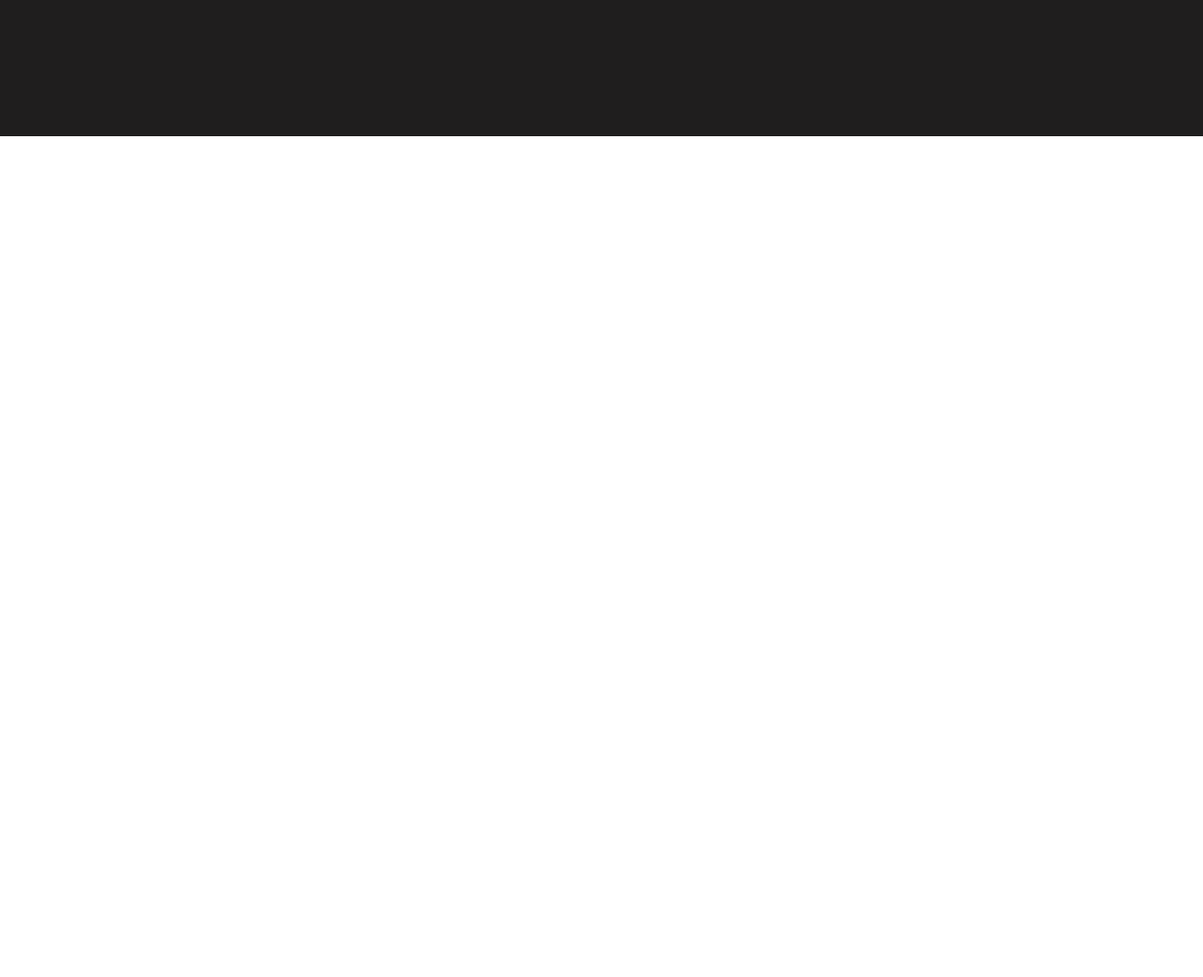
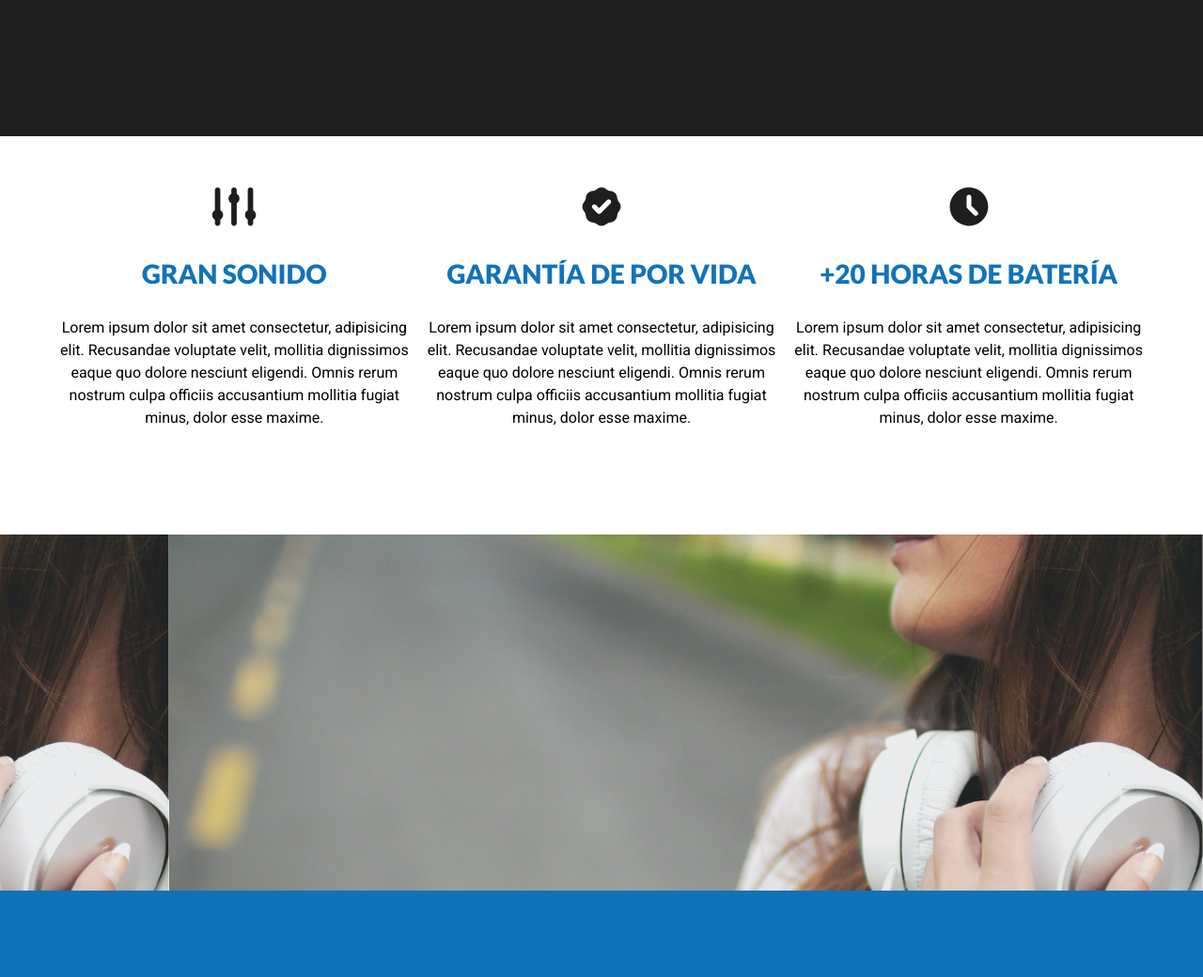
Before and after one commit to jgonzalezmorente/TechPRO, a plain HTML site: page index.html in a window 1280 px wide. Shown: the part 540-1580 px from the top of the page at 94% size. Before the commit the page ends 800 px from the top, so only its background shows below. Drawn offline with Linux system fonts and the light colour scheme.

Commit message:
Añadida sección Sobre Tech

```diff
--- a/css/styles.css
+++ b/css/styles.css
@@ -27,7 +27,7 @@ body {
     line-height: 1.5;
 }
 
-/* ========== GLOBALES ========== */
+/* -------------------- GLOBALES -------------------- */
 
 .contenedor {
     max-width: 120rem;
@@ -59,13 +59,13 @@ img {
     height: auto;
 }
 
-/* ========== UTILIDADES ========== */
+/* -------------------- UTILIDADES -------------------- */
 
 .text-center {
     text-align: center;
 }
 
-/* ========== DEGRADADOS ========== */
+/* -------------------- DEGRADADOS -------------------- */
 
 .degradado-verde {
     color: transparent;
@@ -74,7 +74,7 @@ img {
     background-clip: text;
 }
 
-/* ========== HEADER ========== */
+/* -------------------- HEADER -------------------- */
 
 .header {
     background-color: var( --negro );
@@ -129,3 +129,79 @@ img {
     font-size: 6rem;
     font-weight: 900;
 }
+
+/* -------------------- ICONOS -------------------- */
+
+.iconos {
+    padding: var( --separacion ) 0;
+}
+
+@media (min-width: 768px) {
+    .iconos {
+        display: flex;
+        gap: 2rem;
+    }
+}
+
+.icono {
+    text-align: center;
+    margin-bottom: calc( var( --separacion ) / 2);
+}
+
+.icono:last-of-type {
+    margin: 0;
+}
+
+@media (min-width: 768px) {
+    .icono {
+        margin: 0;
+    }
+}
+
+.icono img {
+    margin: 0 auto;
+    width: 5rem;
+}
+
+.icono h3 {
+    color: var( --primario );
+    text-transform: uppercase;
+    margin-top: calc( var( --separacion ) / 2 );
+}
+
+/* -------------------- SOBRE TECH -------------------- */
+
+.sobre-tech {
+    background-image: linear-gradient( to bottom, transparent 50%, var( --primario ) 50% 100% ), url(../img/imagen-mujer.jpg);
+    background-position: right;
+    background-repeat: repeat no-repeat;
+    background-size: 100%, 110rem;
+}
+
+.sobre-tech-grid {
+    display: grid;
+    grid-template-rows: repeat( 2, 40rem );
+    row-gap: var( --separacion );
+}
+
+.texto-sobre-tech {
+    grid-row: 2 / 3;
+    color: var( --blanco );
+    display: flex;
+    flex-direction: column;
+    justify-content: space-around;
+}
+
+.texto-sobre-tech h2 {
+    font-size: 4rem;
+    font-weight: 400;
+}
+
+.texto-sobre-tech span {
+    font-weight: 900;
+}
+
+.texto-sobre-tech p {
+    font-size: 2rem;
+    line-height: 2;
+}
--- a/index.html
+++ b/index.html
@@ -33,9 +33,48 @@
                 <p class="precio-producto">Desde <span>$299</span></p>
 
             </div>
-
         </div>
     </header>
 
+    <section class="contenedor">
+        <div class="iconos">
+            <div class="icono">
+                <img src="img/icono-sonido.svg" alt="imagen icono">
+                <h3>Gran sonido</h3>
+                <p>
+                   Lorem ipsum dolor sit amet consectetur, adipisicing elit. Recusandae voluptate velit, mollitia dignissimos eaque quo dolore
+                   nesciunt eligendi. Omnis rerum nostrum culpa officiis accusantium mollitia fugiat minus, dolor esse maxime.
+                </p>
+            </div>
+
+            <div class="icono">
+                <img src="img/icono-garantia.svg" alt="imagen icono">
+                <h3>Garantía de por vida</h3>
+                <p>
+                   Lorem ipsum dolor sit amet consectetur, adipisicing elit. Recusandae voluptate velit, mollitia dignissimos eaque quo dolore
+                   nesciunt eligendi. Omnis rerum nostrum culpa officiis accusantium mollitia fugiat minus, dolor esse maxime.
+                </p>
+            </div>
+
+            <div class="icono">
+                <img src="img/icono-bateria.svg" alt="imagen icono">
+                <h3>+20 Horas de Batería</h3>
+                <p>
+                   Lorem ipsum dolor sit amet consectetur, adipisicing elit. Recusandae voluptate velit, mollitia dignissimos eaque quo dolore
+                   nesciunt eligendi. Omnis rerum nostrum culpa officiis accusantium mollitia fugiat minus, dolor esse maxime.
+                </p>
+            </div>
+        </div>
+    </section>
+
+    <section class="sobre-tech">
+        <div class="contenedor sobre-tech-grid">
+            <div class="texto-sobre-tech">
+                <h2>Sobre los <span>TechPRO</span></h2>
+                <p>Lorem ipsum dolor sit amet consectetur adipisicing elit. Nulla quasi provident ad excepturi nesciunt possimus, aliquid pariatur earum nobis fugit harum exercitationem atque fugiat esse reprehenderit, rerum beatae. Hic, velit.</p>
+            </div>
+        </div>
+    </section>
+
 </body>
 </html>
```
